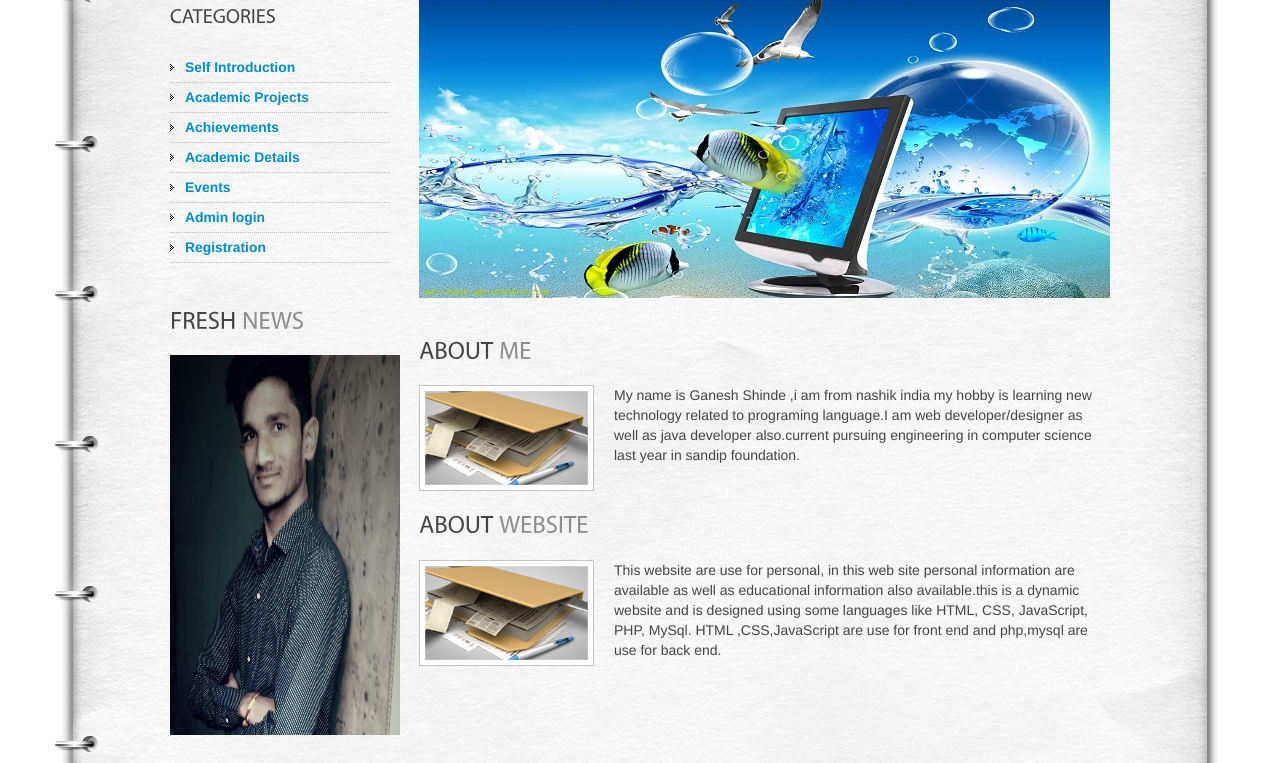
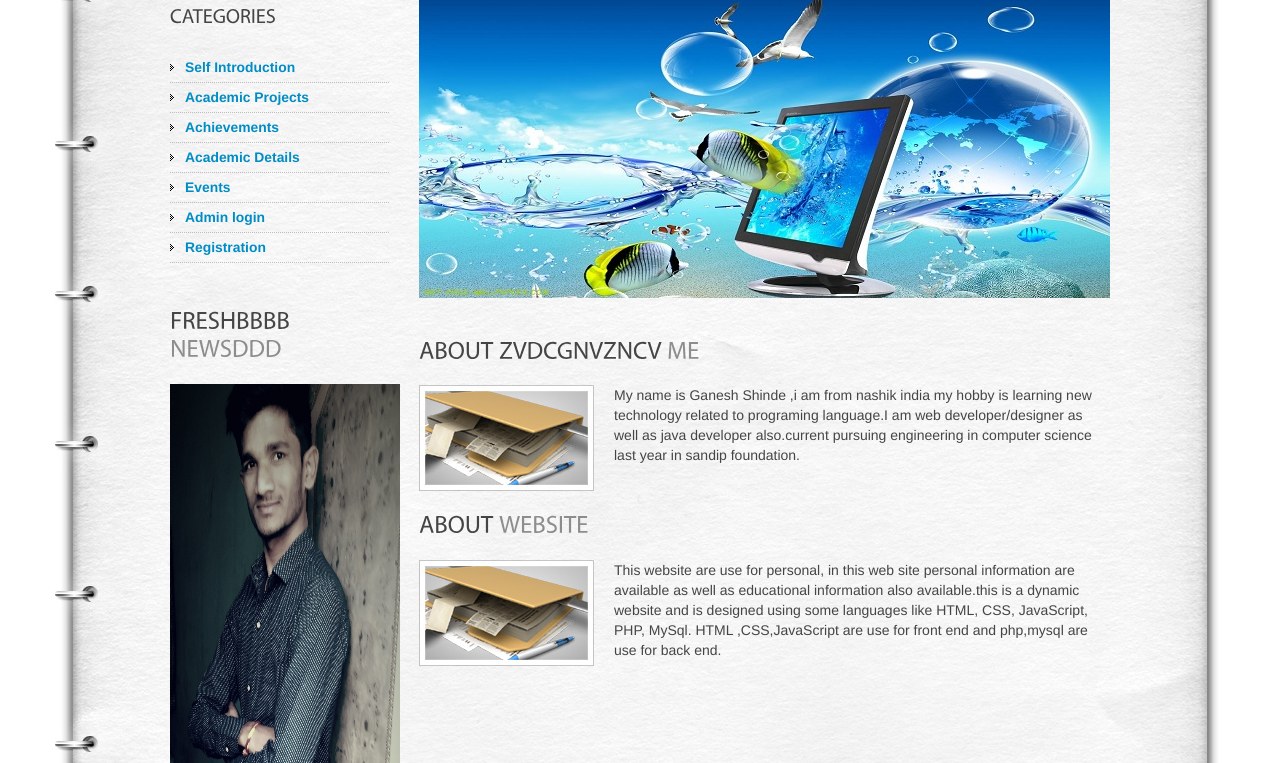
Before and after one commit to ganeshdshinde01/ganeshsite, a PHP site: page /about.php in a window 1280 px wide. Shown: the part 195-958 px from the top of the page. Run offline with PHP 8.4, Linux system fonts and the light colour scheme.

Commit message:
about file changes

```diff
--- a/about.php
+++ b/about.php
@@ -1,7 +1,7 @@
 <!DOCTYPE html>
 <html lang="en">
 <head>
-<title>Ganesh Shinde | About Us</title>
+<title>Ganesh Shinde | About Us AAAAAAAAAAA</title>
 <meta charset="utf-8">
 <link rel="stylesheet" href="css/reset.css" type="text/css" media="all">
 <link rel="stylesheet" href="css/style.css" type="text/css" media="all">
@@ -36,7 +36,7 @@ include 'header.php';
 
       ?>
 
-     <h2>Fresh <span>News</span></h2>
+     <h2>FreshBBBB <span>NewsDDD</span></h2>
       <ul class="news">
         <img style="width: 230px;height: 380px" src="images/img2.jpg">
       </ul>
@@ -54,7 +54,7 @@ include 'header.php';
 
 
         </div>
-        <h2>About <span>me</span></h2>
+        <h2>About ZVDCGNVZNCV <span>me</span></h2>
         <div class="img-box"><img src="images/2page-img4.jpg"><span class="txt1"></span> My name is Ganesh Shinde ,i am from nashik india my hobby is learning new technology related to programing language.I am web developer/designer as well as java developer also.current pursuing engineering in computer science last year in sandip foundation. </div>
 
 
```
